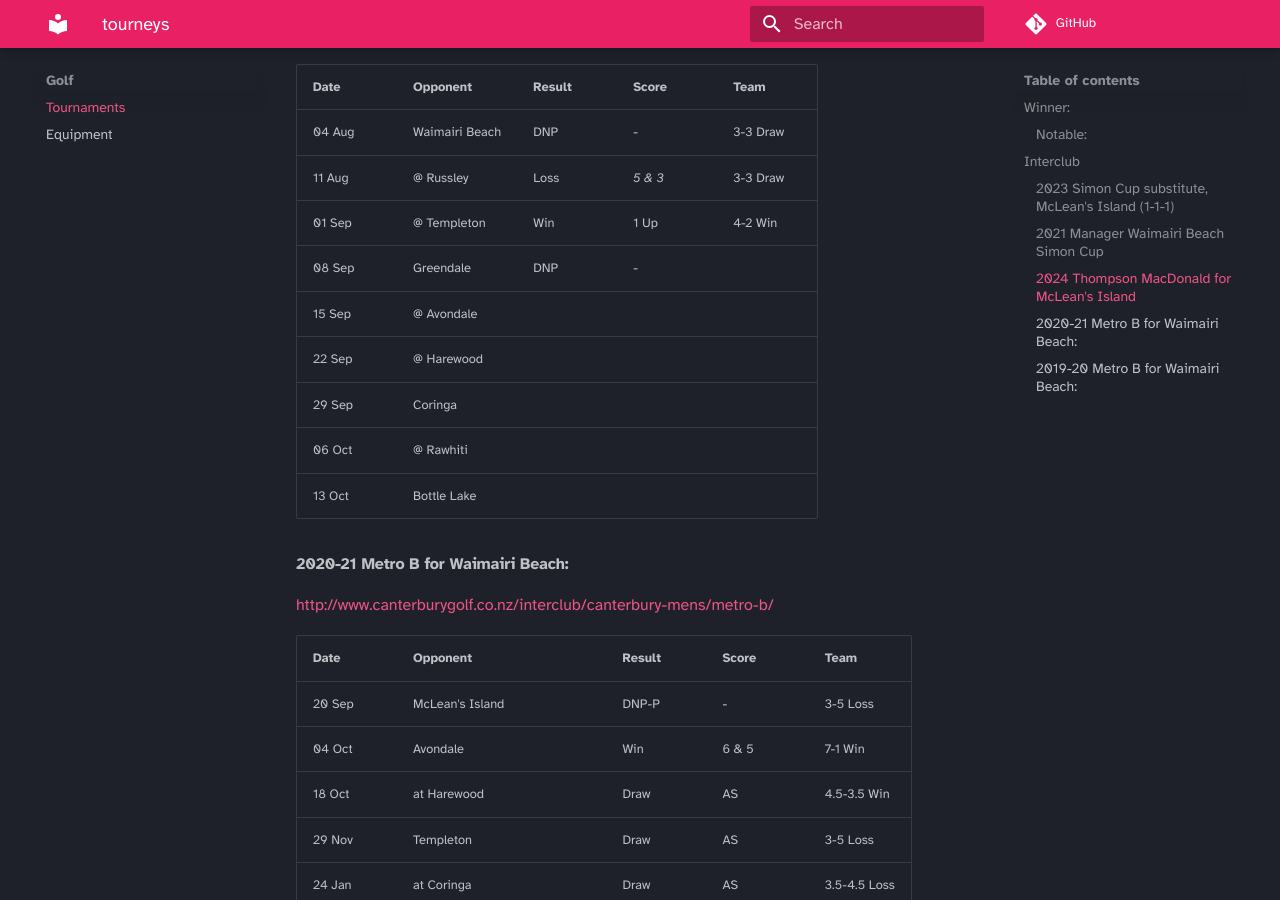
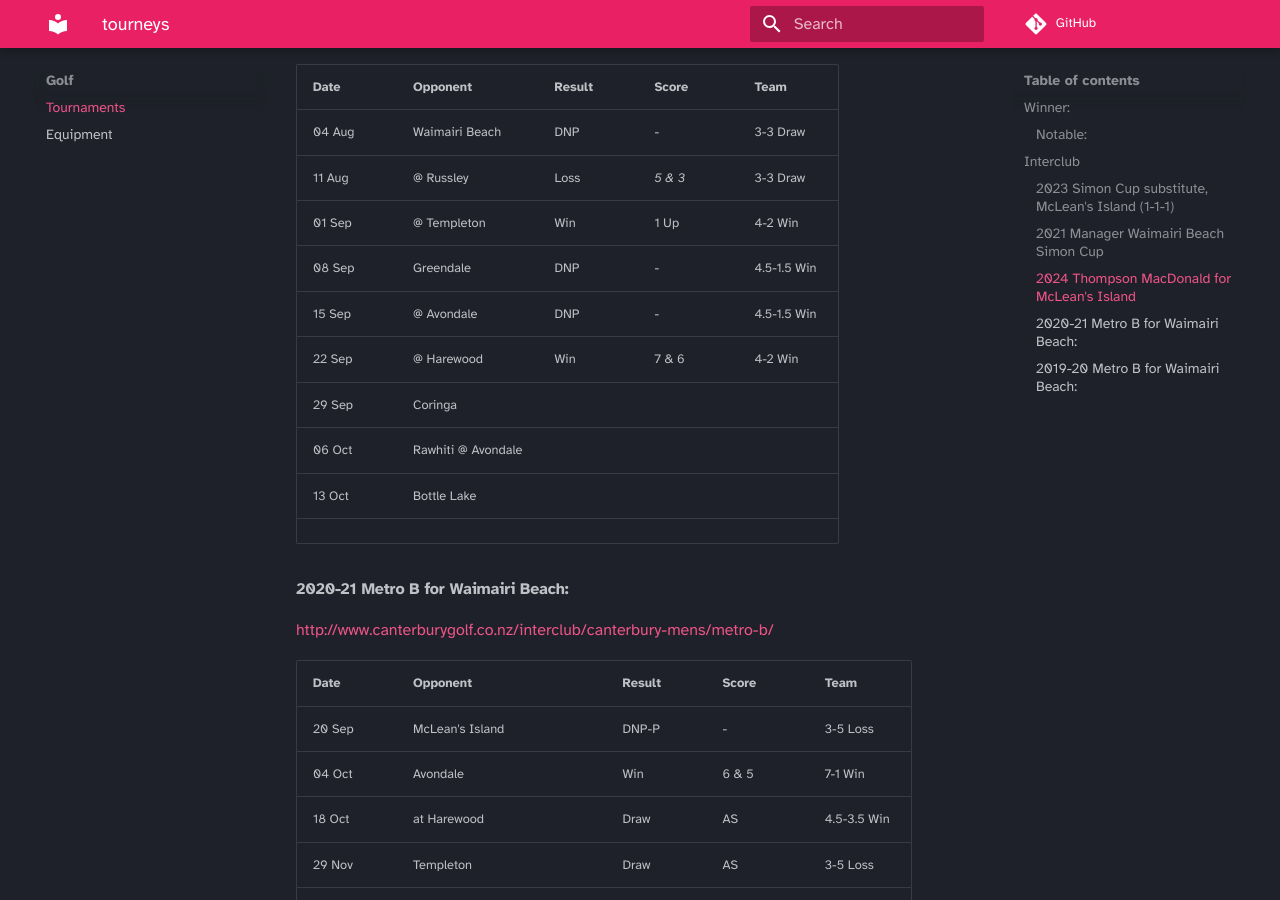
Before and after one commit to matchavez/matchavez.github.io, an MkDocs documentation site: the page built from docs/golf/tourneys.md, in a window 1280 px wide and 900 px high, scrolled down 862 px. Built offline with MkDocs 1.6.1 and Material for MkDocs 9.7.7, drawn with Linux system fonts in a browser that asks for light colours; comment, search, counter and statistics services are not loaded.

Commit message:
[PUBLISHER] Merge #37

```diff
--- a/docs/golf/tourneys.md
+++ b/docs/golf/tourneys.md
@@ -25,17 +25,18 @@
 #### 2024 Thompson MacDonald for McLean's Island
 http://www.canterburygolf.co.nz/interclub/mens/thompson-macdonald-trophy/ (Non-index)
 
-| Date   | Opponent       | Result | Score   | Team     |
-| ------ | -------------- | ------ | ------- | -------- |
-| 04 Aug | Waimairi Beach | DNP    | -       | 3-3 Draw |
-| 11 Aug | @ Russley      | Loss   | _5 & 3_ | 3-3 Draw |
-| 01 Sep | @ Templeton    | Win    | 1 Up    | 4-2 Win  |
-| 08 Sep | Greendale      | DNP    | -       |          |
-| 15 Sep | @ Avondale     |        |         |          |
-| 22 Sep | @ Harewood     |        |         |          |
-| 29 Sep | Coringa        |        |         |          |
-| 06 Oct | @ Rawhiti      |        |         |          |
-| 13 Oct | Bottle Lake    |        |         |          |
+| Date   | Opponent           | Result | Score   | Team        |
+| ------ | ------------------ | ------ | ------- | ----------- |
+| 04 Aug | Waimairi Beach     | DNP    | -       | 3-3 Draw    |
+| 11 Aug | @ Russley          | Loss   | _5 & 3_ | 3-3 Draw    |
+| 01 Sep | @ Templeton        | Win    | 1 Up    | 4-2 Win     |
+| 08 Sep | Greendale          | DNP    | -       | 4.5-1.5 Win |
+| 15 Sep | @ Avondale         | DNP    | -       | 4.5-1.5 Win |
+| 22 Sep | @ Harewood         | Win    | 7 & 6   | 4-2 Win     |
+| 29 Sep | Coringa            |        |         |             |
+| 06 Oct | Rawhiti @ Avondale |        |         |             |
+| 13 Oct | Bottle Lake        |        |         |             |
+|        |                    |        |         |             |
 
 #### 2020-21 Metro B for Waimairi Beach:
 [http://www.canterburygolf.co.nz/interclub/canterbury-mens/metro-b/](http://www.canterburygolf.co.nz/interclub/canterbury-mens/metro-b/)
```
